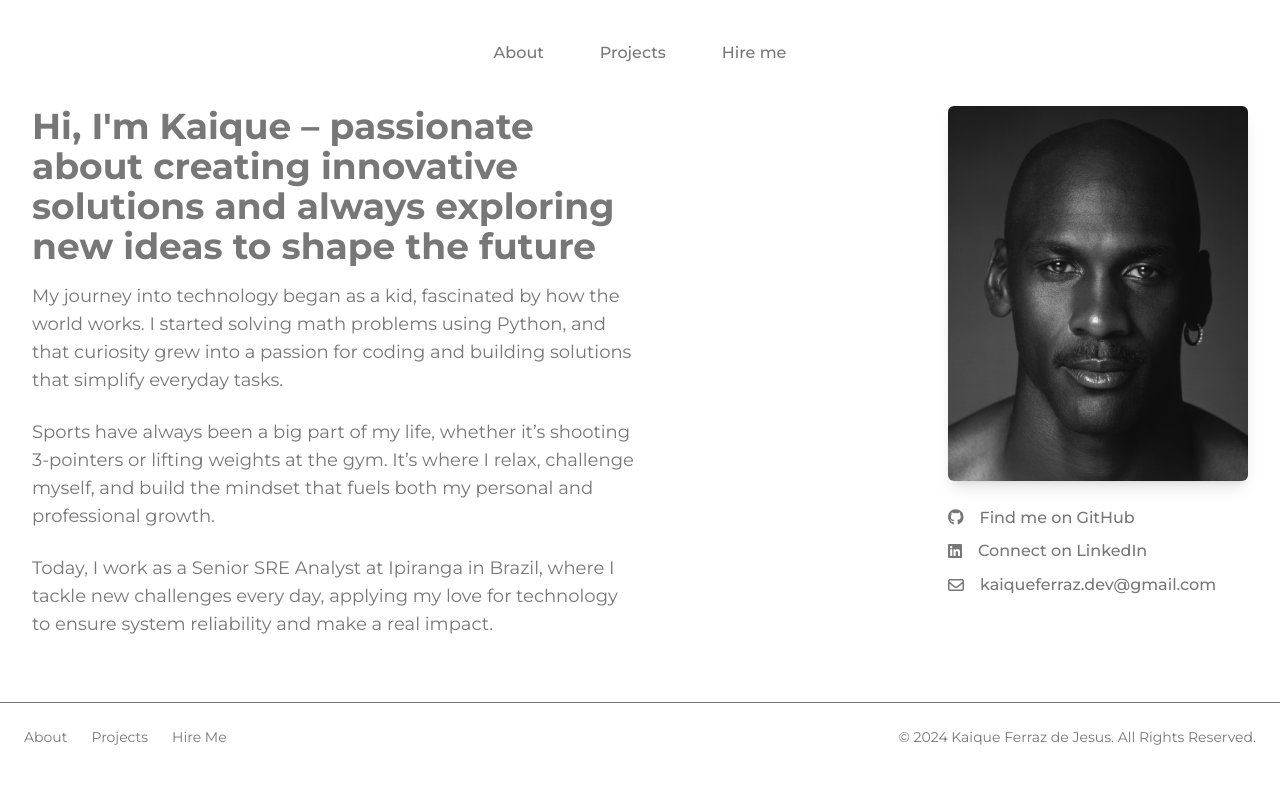
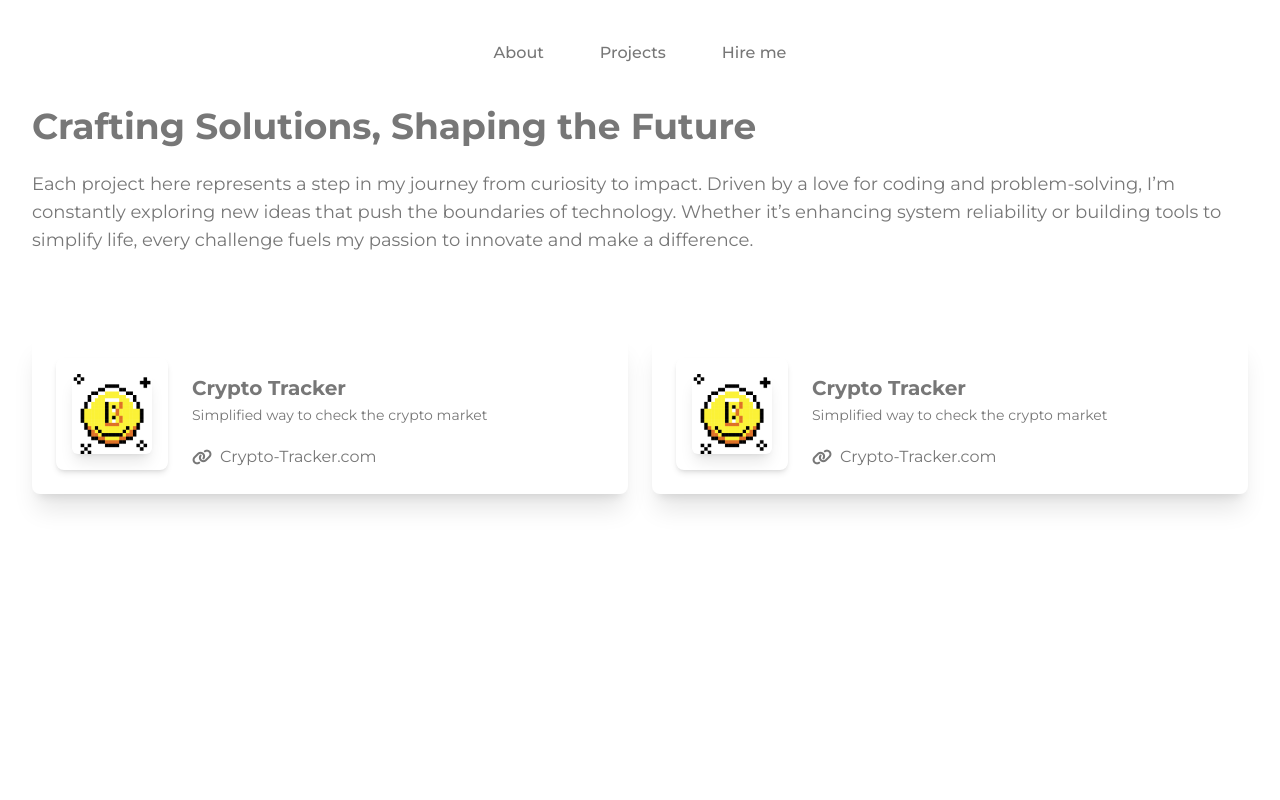
Before and after one commit to KaiqueFj/KaiqueFJ-Portfolio, a Next.js app: page /projects in a window 1280 px wide. Shown: the top 800 px of the page. Built offline with nearby package versions, Linux system fonts and the light colour scheme.

Commit message:
feat: added the structure for the projects page and also it styles.

```diff
--- /dev/null
+++ b/src/app/components/projects.tsx
@@ -0,0 +1,87 @@
+import Image from "next/image";
+
+export default function Project() {
+  return (
+    <div className="mainContent flex flex-col min-h-screen p-8 max-w-screen-xl gap-10 mx-auto space-y-10">
+      {/* Introduction Section */}
+      <div className="introduction w-full space-y-6 px-4 md:px-0">
+        <h1 className="text-3xl md:text-4xl font-bold text-primary-text-color leading-tight">
+          Crafting Solutions, Shaping the Future
+        </h1>
+        <div className="text-base md:text-lg space-y-6 text-primary-text-color">
+          <p>
+            Each project here represents a step in my journey from curiosity to
+            impact. Driven by a love for coding and problem-solving, I’m
+            constantly exploring new ideas that push the boundaries of
+            technology. Whether it’s enhancing system reliability or building
+            tools to simplify life, every challenge fuels my passion to innovate
+            and make a difference.
+          </p>
+        </div>
+      </div>
+
+      {/* Projects Section */}
+      <div className="projects w-full flex flex-row gap-6">
+        {/* Project Card 1 */}
+        <div className="flex flex-col md:flex-row gap-6 w-full rounded-lg shadow-xl bg-background p-6 space-y-4 transform duration-300 hover:scale-105">
+          <div className="bg-primary-background p-4 rounded-lg shadow-md">
+            <Image
+              className="rounded-md shadow-lg"
+              src="/images/crypto-logo-coin.png"
+              alt="Crypto project image"
+              width={80}
+              height={80}
+            />
+          </div>
+          <div className="flex flex-col justify-between">
+            <h3 className="text-xl font-semibold text-primary-text-color">
+              Crypto Tracker
+            </h3>
+            <span className="text-secondary-text-color text-sm mb-4">
+              Simplified way to check the crypto market
+            </span>
+            <div className="flex items-center gap-2">
+              <i className="fa-solid fa-link text-primary-text-color"></i>
+              <a
+                className="text-primary-text-color hover:text-hover-primary-text-color transition"
+                href="https://crypto-currency-pgqa.onrender.com/overview"
+              >
+                Crypto-Tracker.com
+              </a>
+            </div>
+          </div>
+        </div>
+
+        {/* Project Card 2 */}
+        <div className="flex flex-col md:flex-row gap-6 w-full rounded-lg shadow-xl bg-background p-6 space-y-4 transform duration-300 hover:scale-105">
+          <div className="bg-primary-background p-4 rounded-lg shadow-md">
+            <Image
+              className="rounded-md shadow-lg"
+              src="/images/crypto-logo-coin.png"
+              alt="Crypto project image"
+              width={80}
+              height={80}
+            />
+          </div>
+          <div className="flex flex-col justify-between">
+            <h3 className="text-xl font-semibold text-primary-text-color">
+              Crypto Tracker
+            </h3>
+            <span className="text-secondary-text-color text-sm mb-4">
+              Simplified way to check the crypto market
+            </span>
+            <div className="flex items-center gap-2">
+              <i className="fa-solid fa-link text-primary-text-color"></i>
+              <a
+                className="text-primary-text-color hover:text-hover-primary-text-color transition"
+                href="https://crypto-currency-pgqa.onrender.com/overview"
+              >
+                Crypto-Tracker.com
+              </a>
+            </div>
+          </div>
+        </div>
+      </div>
+    </div>
+  );
+}
--- a/src/app/globals.css
+++ b/src/app/globals.css
@@ -43,8 +43,9 @@ body {
   :root {
     --background: #0a0a0a;
     --primary-background: #18181b;
-    --secondary-background: #252529;
+    --secondary-background: #202022;
     --primary-text-color: #e4e4e7;
+    --secondary-text-color: #909098;
     --border-color: #262a31;
 
     --hover-primary-text-color: #8351e7;
--- a/src/app/projects/page.tsx
+++ b/src/app/projects/page.tsx
@@ -1,5 +1,5 @@
-import Introduction from "../components/Introduction";
+import Project from "../components/projects";
 
 export default function Projects() {
-  return <Introduction />;
+  return <Project />;
 }
--- a/tailwind.config.ts
+++ b/tailwind.config.ts
@@ -13,6 +13,7 @@ export default {
         "primary-background": "var(--primary-background)",
         "secondary-background": "var(--secondary-background)",
         "primary-text-color": "var(--primary-text-color)",
+        "secondary-text-color": "var(--secondary-text-color)",
         "hover-primary-text-color": "var(--hover-primary-text-color)",
         "border-color": "var(--border-color)",
       },
```
Also changed, not shown: public/Images/crypto-logo-coin.png (added).
